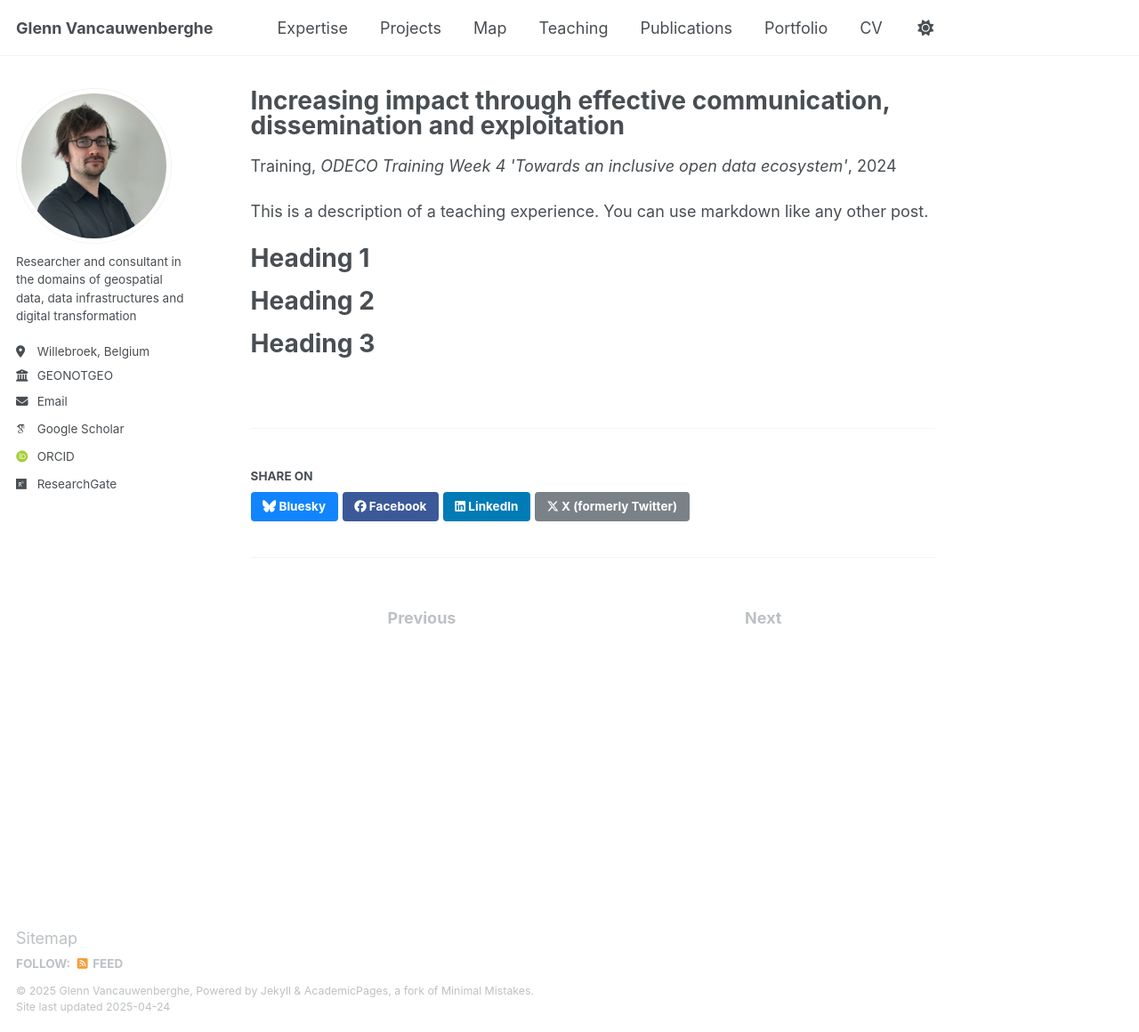
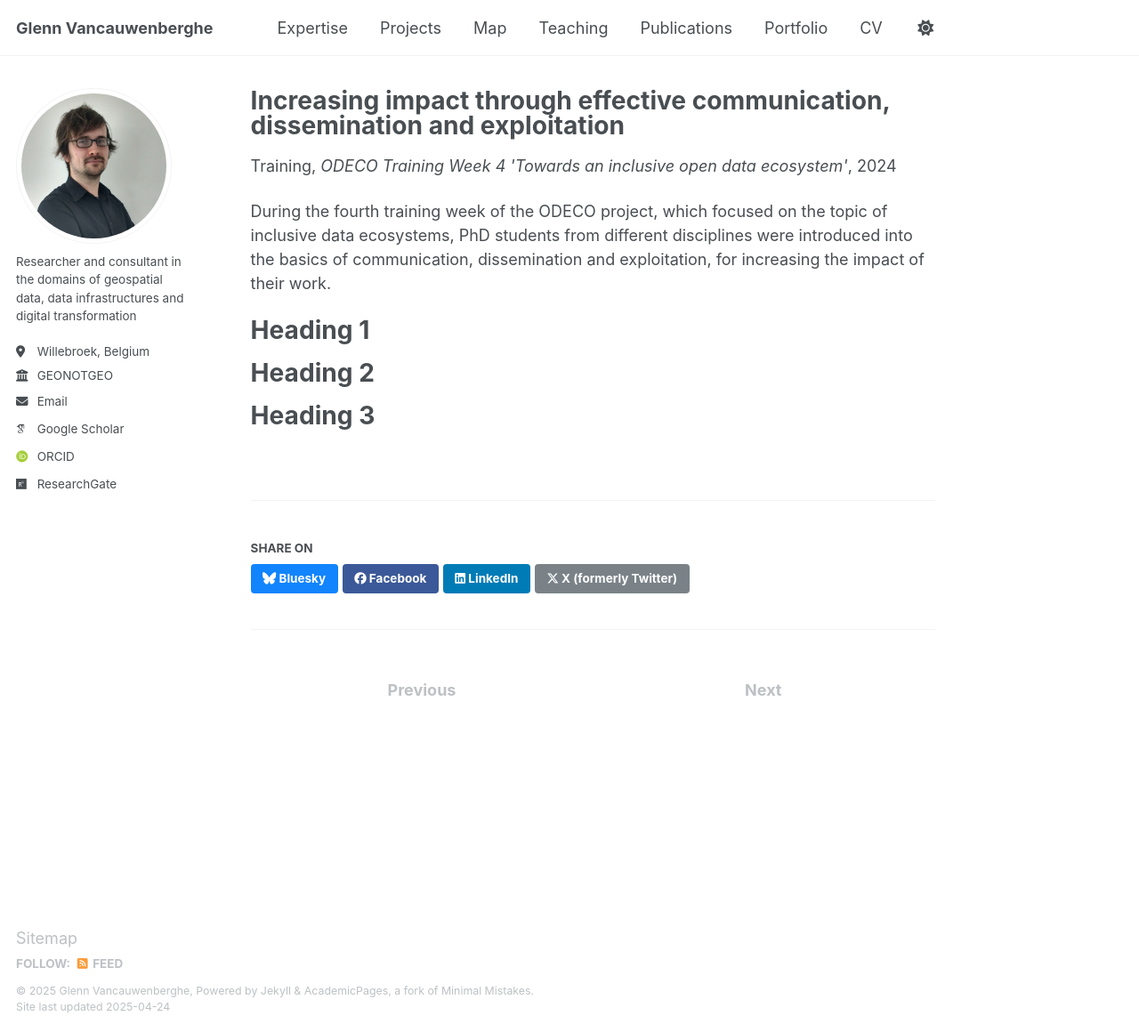
Before and after one commit to GVancauwenberghe/gvancauwenberghe.github.io, a Jekyll site: the page built from _teaching/teaching-20.md, in a window 1280 px wide and 1160 px high. Shown: the whole window at 89% size. Built offline with Jekyll 4.4.1, drawn with Linux system fonts in a browser that asks for light colours; some web fonts are replaced.

Commit message:
Update teaching-20.md

```diff
--- a/_teaching/teaching-20.md
+++ b/_teaching/teaching-20.md
@@ -8,7 +8,7 @@ date: 2024-04-17
 location: "Leuven, Belgium"
 ---
 
-This is a description of a teaching experience. You can use markdown like any other post.
+During the fourth training week of the ODECO project, which focused on the topic of inclusive data ecosystems, PhD students from different disciplines were introduced into the basics of communication, dissemination and exploitation, for increasing the impact of their work.
 
 Heading 1
 ======
```
